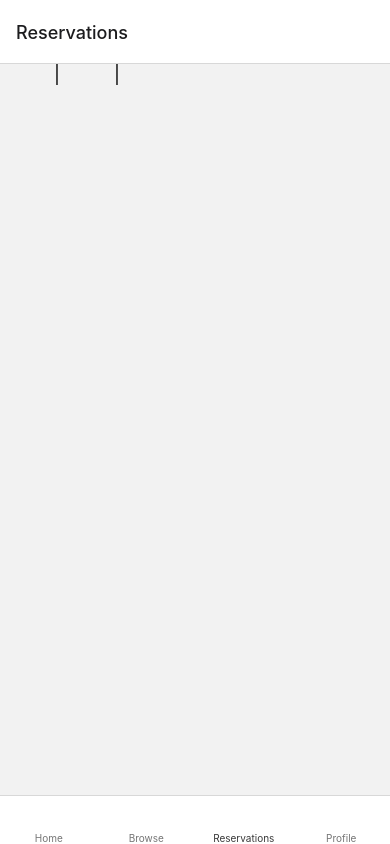
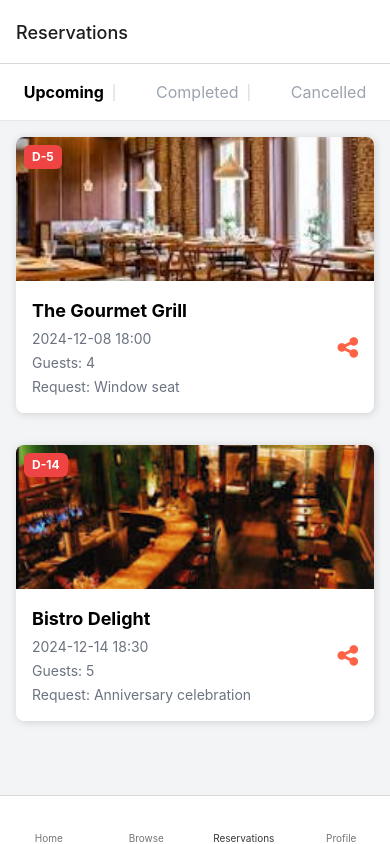
Before and after one commit to Sulnklm/yumpick, a React Native app in the folder yumpick/: screen /Info in a window 390 px wide. Built offline with nearby package versions, Linux system fonts and the light colour scheme; some icons are missing.

Commit message:
feat(reservation) : add reservation page and reservation item component

```diff
--- a/yumpick/components/reservations/ReservationCard.js
+++ b/yumpick/components/reservations/ReservationCard.js
@@ -1,13 +1,51 @@
-import React from 'react';
-import { View, Text, StyleSheet, TouchableOpacity, Image } from 'react-native';
+import React from "react";
+import { View, Text, Image, TouchableOpacity } from "react-native";
+import { FontAwesome } from "@expo/vector-icons"; // For the share icon
+import tw from "twrnc"; // Import twrnc for Tailwind styling
 
-const ReservationCard = () => {
+const ReservationCard = ({
+  restaurantName,
+  dateTime,
+  guestNumber,
+  request,
+  daysLeft,
+  image,
+}) => {
   return (
-    <View>
+    <View style={tw`bg-white rounded-lg m-4 shadow-lg`}>
+      {/* Image with Conditional Tag */}
+      <View style={tw`relative`}>
+        <Image source={image} style={tw`w-full h-36 rounded-t-lg`} />
+        {daysLeft >= 1 && ( // Show only if the reservation is not in the past
+          <View
+            style={tw`absolute top-2 left-2 bg-red-500 rounded-md px-2 py-1`}
+          >
+            <Text style={tw`text-white text-xs font-bold`}>D-{daysLeft}</Text>
+          </View>
+        )}
+      </View>
 
+      {/* Content Area */}
+      <View style={tw`p-4 flex-row items-center justify-between`}>
+        {/* Details */}
+        <View style={tw`flex-1`}>
+          <Text style={tw`text-lg font-bold mb-1`}>{restaurantName}</Text>
+          <Text style={tw`text-sm text-gray-500 mb-1`}>{dateTime}</Text>
+          <Text style={tw`text-sm text-gray-500 mb-1`}>
+            Guests: {guestNumber}
+          </Text>
+          <Text style={tw`text-sm text-gray-500`}>
+            {request ? `Request: ${request}` : "Request: N/A"}
+          </Text>
+        </View>
+
+        {/* Share Icon */}
+        <TouchableOpacity style={tw`ml-4`}>
+          <FontAwesome name="share-alt" size={24} color="#FF6347" />
+        </TouchableOpacity>
+      </View>
     </View>
   );
 };
 
-
 export default ReservationCard;
--- a/yumpick/screens/ReservationsScreen.js
+++ b/yumpick/screens/ReservationsScreen.js
@@ -1,9 +1,13 @@
-import React from "react";
-import { StyleSheet, Text, View } from "react-native";
-import ReservationCard from "../components/reservations/ReservationCard"; // Import the ReservationCard component
-// import { Typography } from "../components/styles/typography";
+import React, { useState } from "react";
+import { Text, View, ScrollView, TouchableOpacity } from "react-native";
+import ReservationCard from "../components/reservations/ReservationCard";
+import tw from "twrnc";
 
 export default function ReservationPage() {
+  const [activeTab, setActiveTab] = useState("Upcoming");
+
+  const tabs = ["Upcoming", "Completed", "Cancelled"]; // Define tabs
+
   const reservationData = [
     {
       id: "1",
@@ -13,6 +17,7 @@ export default function ReservationPage() {
       request: "Window seat",
       daysLeft: 5,
       image: require("../assets/home/restaurants/restaurant1.jpeg"),
+      status: "Upcoming",
     },
     {
       id: "2",
@@ -20,8 +25,9 @@ export default function ReservationPage() {
       dateTime: "2024-12-10 19:00",
       guestNumber: 2,
       request: "Vegetarian menu",
-      daysLeft: 10,
+      daysLeft: 0,
       image: require("../assets/home/restaurants/restaurant2.jpeg"),
+      status: "Completed",
     },
     {
       id: "3",
@@ -29,8 +35,9 @@ export default function ReservationPage() {
       dateTime: "2024-12-12 20:00",
       guestNumber: 3,
       request: "",
-      daysLeft: 12,
+      daysLeft: -1,
       image: require("../assets/home/restaurants/restaurant3.jpeg"),
+      status: "Completed",
     },
     {
       id: "4",
@@ -40,20 +47,45 @@ export default function ReservationPage() {
       request: "Anniversary celebration",
       daysLeft: 14,
       image: require("../assets/home/restaurants/restaurant4.jpeg"),
+      status: "Upcoming",
     },
   ];
 
+  const filteredReservations = reservationData.filter(
+    (item) => item.status === activeTab
+  );
+
   return (
-      <View style={styles.options}>
-        {/* <Text style={Typography.h1}>Upcoming</Text> */}
-        <Text style={styles.line}>|</Text>
-        {/* <Text style={[Typography.h1, { color: '#AAAAAA' }]}>Completed</Text>  */}
-      <Text style={styles.line}>|</Text>
-      {/* <Text style={[Typography.h1, { color: '#AAAAAA' }]}>Cancelled</Text>  */}
+    <View style={tw`flex-1 bg-gray-100`}>
+      {/* Header Section */}
+      <View
+        style={tw`flex-row justify-around bg-white py-4 border-b border-gray-200`}
+      >
+        {tabs.map((tab) => (
+          <TouchableOpacity
+            key={tab}
+            onPress={() => setActiveTab(tab)}
+            style={tw`flex-row items-center`}
+          >
+            <Text
+              style={tw.style(
+                `text-base px-2`,
+                activeTab === tab ? "font-bold text-black" : "text-gray-400"
+              )}
+            >
+              {tab}
+            </Text>
+            {tab !== tabs[tabs.length - 1] && (
+              <Text style={tw`text-gray-300`}>|</Text>
+            )}
+          </TouchableOpacity>
+        ))}
+      </View>
 
-      {/* Rendering Reservation Cards */}
-      {/* Loop through each reservation and pass data to ReservationCard */}
-      {reservationData.map((item) => (
+      {/* Reservations Section */}
+      <ScrollView>
+        {filteredReservations.length > 0 ? (
+          filteredReservations.map((item) => (
             <ReservationCard
               key={item.id}
               restaurantName={item.restaurantName}
@@ -61,27 +93,13 @@ export default function ReservationPage() {
               guestNumber={item.guestNumber}
               request={item.request}
               daysLeft={item.daysLeft}
-          image={item.image} // Pass the image prop here
+              image={item.image}
             />
-      ))}
+          ))
+        ) : (
+          <View style={tw`mt-5 items-center`}></View>
+        )}
+      </ScrollView>
     </View>
-
   );
 }
-
-const styles = StyleSheet.create({
-  container: {
-    flex: 1,
-    // backgroundColor: "#f5f5f5",
-    paddingTop: 20,
-  },
-  line: {
-    fontSize: 18,
-    textAlign: "center",
-  },
-  options: {
-    flexDirection: "row", // Arrange the items horizontally
-    justifyContent: "space-evenly", // Distribute space evenly
-    marginBottom: 20,
-  },
-});
```
Lines whose indentation alone changed are shown as unchanged.
